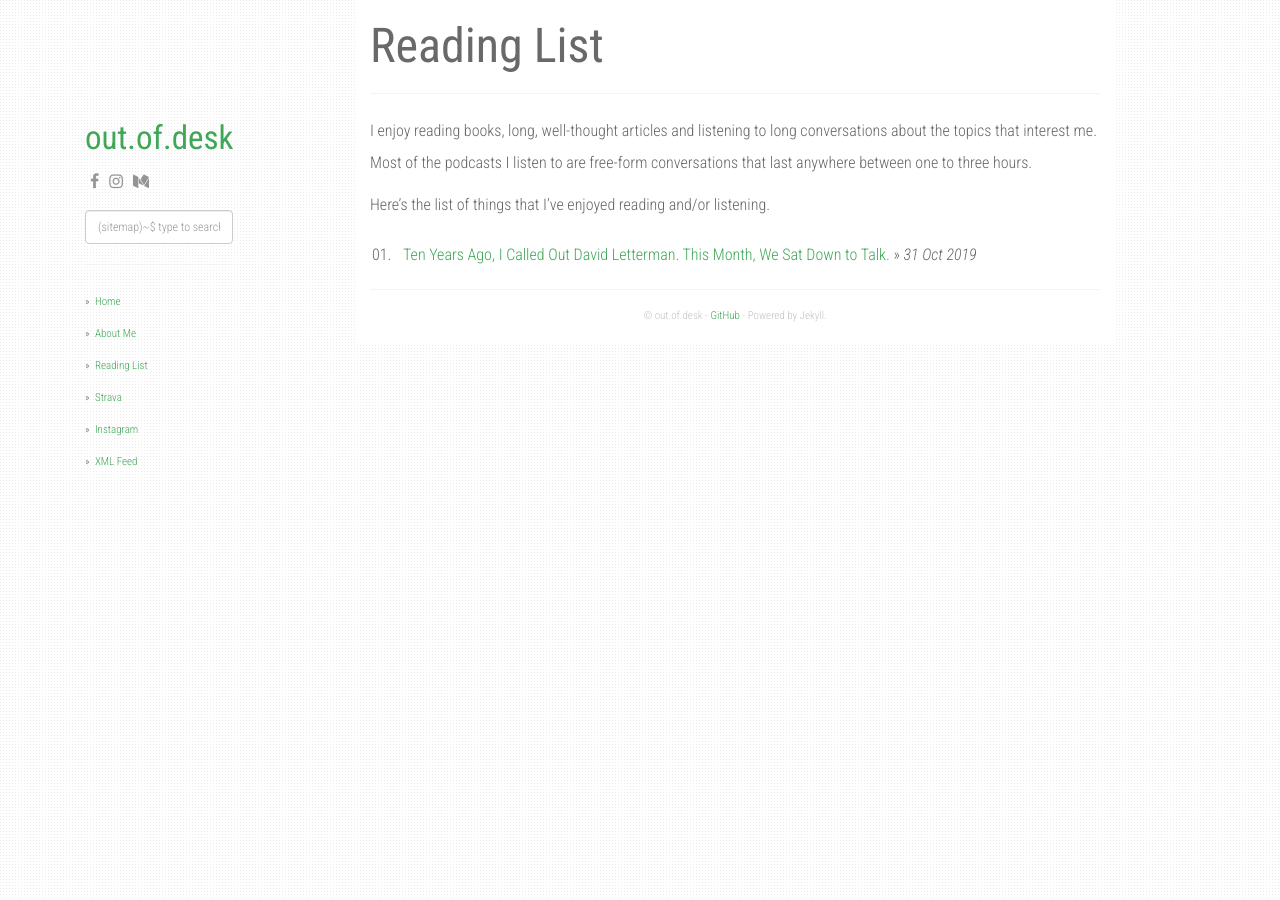
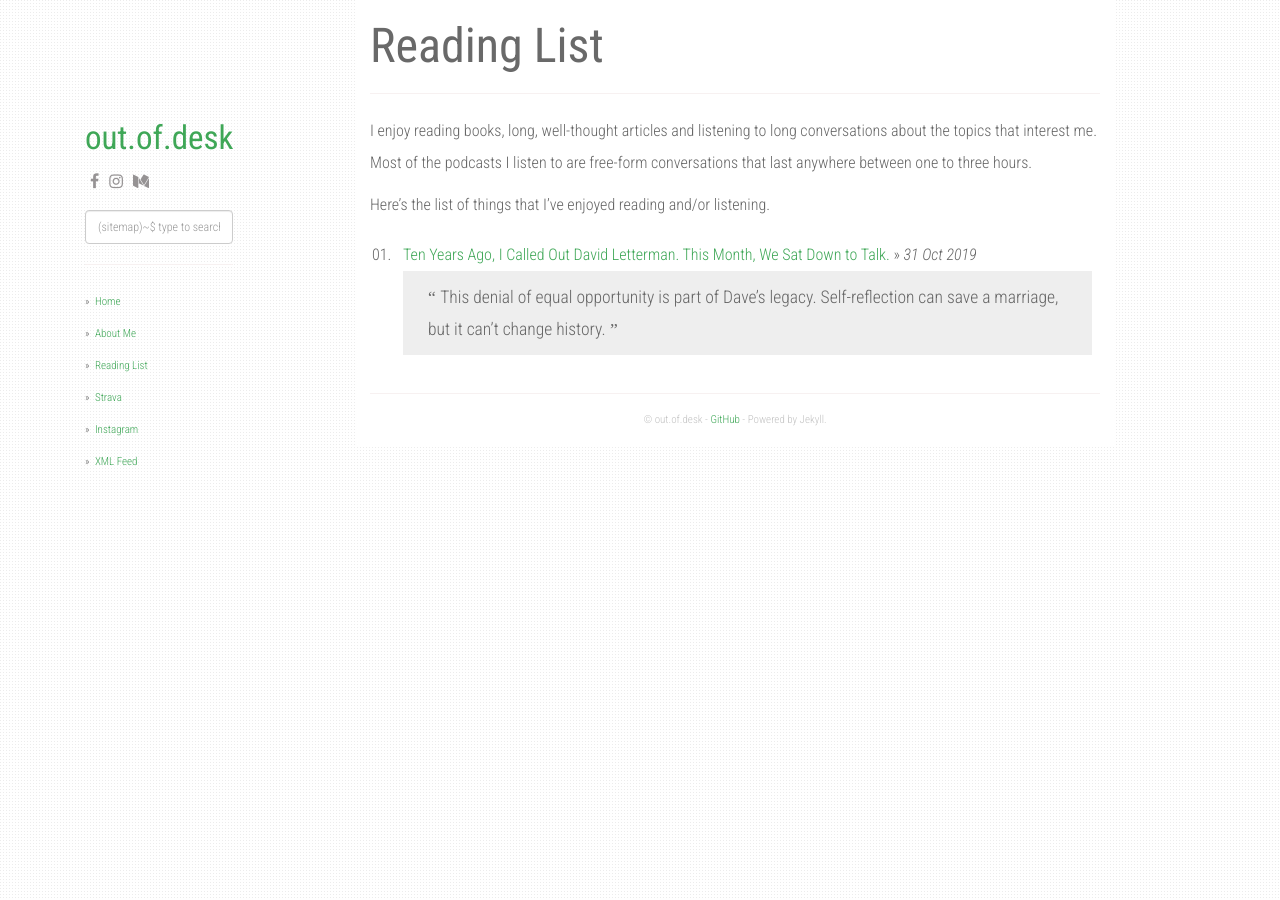
Before and after one commit to outofdesk/outofdesk.github.io, a Jekyll site: the page built from reading.md, in a window 1280 px wide. Built offline with Jekyll 4.4.1, drawn with Linux system fonts in a browser that asks for light colours; nearby versions of some CDN libraries.

Commit message:
update reading list

```diff
--- a/reading.md
+++ b/reading.md
@@ -10,5 +10,6 @@ Here's the list of things that I've enjoyed reading and/or listening.
 <ul class="posts">
   <li>
     <a target="_blank" href="https://www.vanityfair.com/style/2019/10/david-letterman-conversation-with-nell-scovell">Ten Years Ago, I Called Out David Letterman. This Month, We Sat Down to Talk.</a> &raquo; <i><span>{{ "2019-11-01-28 00:18:23 +0700" | date_to_string }}</span></i>
+    <blockquote>This denial of equal opportunity is part of Dave’s legacy. Self-reflection can save a marriage, but it can’t change history.</blockquote>
   </li>
 </ul>
--- a/static/css/main.css
+++ b/static/css/main.css
@@ -56,6 +56,17 @@ a:hover {
 }
 
 /* Content */
+blockquote {
+  background-color: #EEE;
+}
+blockquote::before {
+  content: "“ ";
+  font-family: cursive;
+}
+blockquote::after {
+  content: " ”";
+  font-family: cursive;
+}
 div.content pre {
   background: #333333;
   padding: 10px;
```
Also changed, not shown: 4 other files.
